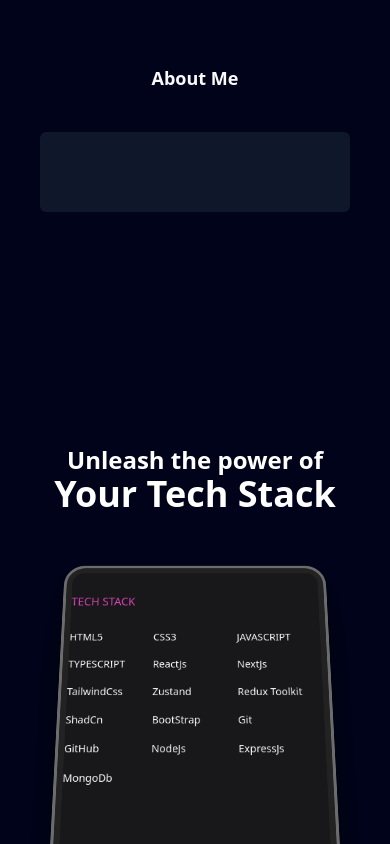
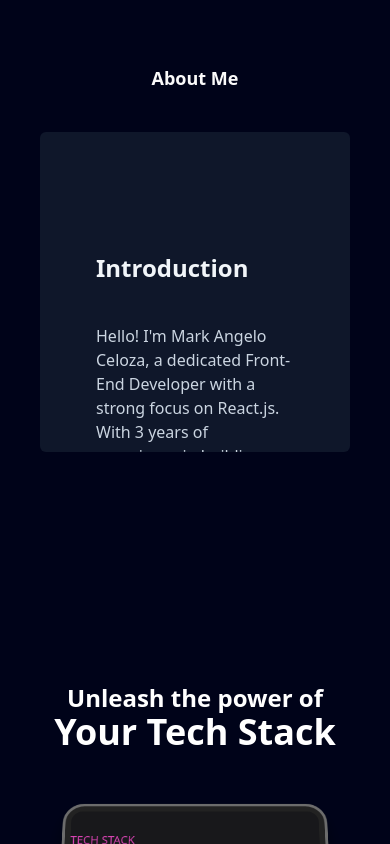
Before and after one commit to Azolec08/NextJs-Portfolio, a Next.js app: page / in a window 390 px wide. Shown: the part 860-1704 px from the top of the page. Built offline with nearby package versions, Linux system fonts and the light colour scheme.

Commit message:
fix: solve about page height issue

```diff
--- a/src/app/components/About.tsx
+++ b/src/app/components/About.tsx
@@ -74,7 +74,9 @@ export function About() {
       <span className="py-10 w-full font-semibold text-lg md:text-3xl flex justify-center">
         About Me
       </span>
-      <StickyScroll content={content} />
+      <div>
+        <StickyScroll content={content} />
+      </div>
     </section>
   );
 }
--- a/src/app/components/ui/sticky-scroll-reveal.tsx
+++ b/src/app/components/ui/sticky-scroll-reveal.tsx
@@ -63,7 +63,7 @@ export const StickyScroll = ({
       animate={{
         backgroundColor: backgroundColors[activeCard % backgroundColors.length],
       }}
-      className="h-20 md:h-[30rem] overflow-y-auto flex justify-center relative space-x-10 rounded-md p-10"
+      className="h-[20rem] md:h-[30rem] overflow-y-auto flex justify-center relative space-x-10 rounded-md p-10"
       ref={ref}
     >
       <div className="div relative flex items-start px-4">
```
